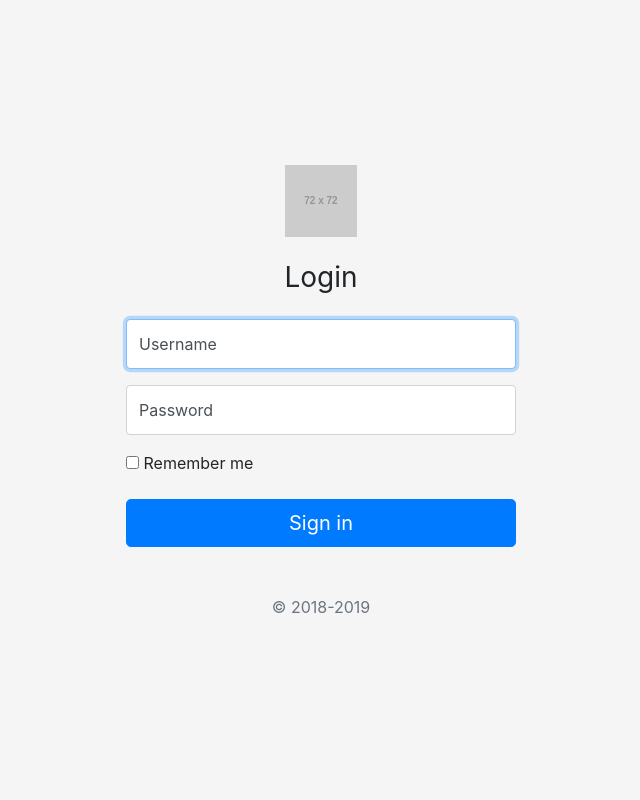
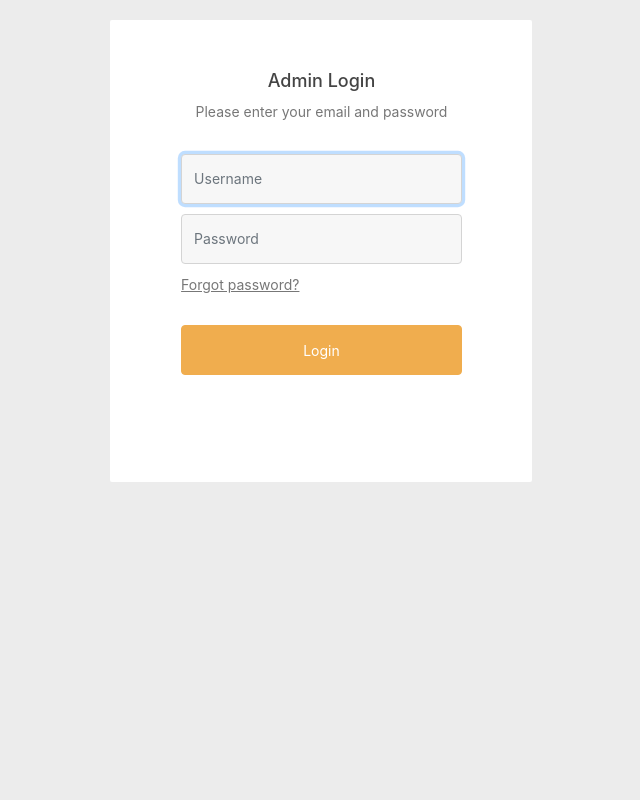
Before and after one commit to bderstine/WebsiteMixer-App-Base, a Python web app: template websitemixer/templates/Base/login.html in a window 1280 px wide. Shown: the whole page, without its empty margins (319-959 px from the left). Run offline with Jinja, Linux system fonts and the light colour scheme; the template is opened without the code that fills it, so the values that code supplies are empty; grey boxes labelled with a size stand in for pictures from a placeholder-image service; some libraries are stand-ins or nearby versions.

Commit message:
update login page

```diff
--- a/websitemixer/plugins/Base/Base.py
+++ b/websitemixer/plugins/Base/Base.py
@@ -18,7 +18,7 @@ def home(tag):
         return redirect('/setup/step1/')
 
     if request.args.get('setup_complete'):
-        print("Reloading config!")
+        #This doesn't work, the Flask Toolbar still shows until dev server restarted :(
         current_app.config.from_pyfile('config.py')
 
     s = getSettings()
--- a/websitemixer/templates/Base/login.html
+++ b/websitemixer/templates/Base/login.html
@@ -1,132 +1,101 @@
-<!doctype html>
-<html lang="en">
+<html>
   <head>
     <meta charset="utf-8">
     <meta name="viewport" content="width=device-width, initial-scale=1, shrink-to-fit=no">
     <meta name="description" content="">
     <meta name="author" content="">
     <link rel="icon" href="/static/favicon.ico">
-
     <title>{{s.siteName}} :: {{s.siteSubheading}}</title>
 
-    <link rel="stylesheet" href="//maxcdn.bootstrapcdn.com/bootstrap/4.0.0/css/bootstrap.min.css">
+    <link href="//maxcdn.bootstrapcdn.com/bootstrap/4.1.3/css/bootstrap.min.css" rel="stylesheet" id="bootstrap-css">
+    <script src="//maxcdn.bootstrapcdn.com/bootstrap/4.1.3/js/bootstrap.min.js"></script>
+    <script src="//cdnjs.cloudflare.com/ajax/libs/jquery/3.2.1/jquery.min.js"></script>
 
     <style type="text/css">
-:root {
-  --input-padding-x: .75rem;
-  --input-padding-y: .75rem;
+body#LoginForm{ background: #ececec; padding:10px;}
+
+.panel h2{ color:#444444; font-size:18px; margin:0 0 8px 0;}
+.panel p { color:#777777; font-size:14px; margin-bottom:30px; line-height:24px;}
+.login-form .form-control {
+  background: #f7f7f7 none repeat scroll 0 0;
+  border: 1px solid #d4d4d4;
+  border-radius: 4px;
+  font-size: 14px;
+  height: 50px;
+  line-height: 50px;
+}
+.main-div {
+  background: #ffffff none repeat scroll 0 0;
+  border-radius: 2px;
+  margin: 10px auto 30px;
+  max-width: 38%;
+  padding: 50px 70px 70px 71px;
 }
 
-html,
-body {
-  height: 100%;
+.login-form .form-group {
+  margin-bottom:10px;
 }
-
-body {
-  display: -ms-flexbox;
-  display: -webkit-box;
-  display: flex;
-  -ms-flex-align: center;
-  -ms-flex-pack: center;
-  -webkit-box-align: center;
-  align-items: center;
-  -webkit-box-pack: center;
-  justify-content: center;
-  padding-top: 40px;
-  padding-bottom: 40px;
-  background-color: #f5f5f5;
+.login-form{ text-align:center;}
+.forgot a {
+  color: #777777;
+  font-size: 14px;
+  text-decoration: underline;
 }
-
-.form-signin {
+.login-form  .btn.btn-primary {
+  background: #f0ad4e none repeat scroll 0 0;
+  border-color: #f0ad4e;
+  color: #ffffff;
+  font-size: 14px;
   width: 100%;
-  max-width: 420px;
-  padding: 15px;
-  margin: 0 auto;
+  height: 50px;
+  line-height: 50px;
+  padding: 0;
 }
-
-.form-label-group {
-  position: relative;
-  margin-bottom: 1rem;
+.forgot {
+  text-align: left; margin-bottom:30px;
 }
-
-.form-label-group > input,
-.form-label-group > label {
-  padding: var(--input-padding-y) var(--input-padding-x);
+.botto-text {
+  color: #ffffff;
+  font-size: 14px;
+  margin: auto;
 }
-
-.form-label-group > label {
-  position: absolute;
-  top: 0;
-  left: 0;
-  display: block;
-  width: 100%;
-  margin-bottom: 0; /* Override default `<label>` margin */
-  line-height: 1.5;
-  color: #495057;
-  border: 1px solid transparent;
-  border-radius: .25rem;
-  transition: all .1s ease-in-out;
+.login-form .btn.btn-primary.reset {
+  background: #ff9900 none repeat scroll 0 0;
 }
-
-.form-label-group input::-webkit-input-placeholder {
-  color: transparent;
-}
-
-.form-label-group input:-ms-input-placeholder {
-  color: transparent;
-}
-
-.form-label-group input::-ms-input-placeholder {
-  color: transparent;
-}
-
-.form-label-group input::-moz-placeholder {
-  color: transparent;
-}
-
-.form-label-group input::placeholder {
-  color: transparent;
-}
-
-.form-label-group input:not(:placeholder-shown) {
-  padding-top: calc(var(--input-padding-y) + var(--input-padding-y) * (2 / 3));
-  padding-bottom: calc(var(--input-padding-y) / 3);
-}
-
-.form-label-group input:not(:placeholder-shown) ~ label {
-  padding-top: calc(var(--input-padding-y) / 3);
-  padding-bottom: calc(var(--input-padding-y) / 3);
-  font-size: 12px;
-  color: #777;
-}
+.back { text-align: left; margin-top:10px;}
+.back a {color: #444444; font-size: 13px;text-decoration: none;}
 
     </style>
   </head>
 
-  <body>
-    <form class="form-signin" method="post" action="">
-      <div class="text-center mb-4">
-        <img class="mb-4" src="http://placehold.it/72x72" alt="" width="72" height="72">
-        <h1 class="h3 mb-3 font-weight-normal">{{s.siteName}} Login</h1>
+  <body id="LoginForm">
+    <div class="container">
+      <div class="login-form">
+        <div class="main-div">
+
+	  <div class="panel">
+            <h2>Admin Login</h2>
+            <p>Please enter your email and password</p>
+          </div>
+
+          <form id="Login" method="post" action="">
+          <div class="form-group">
+            <input type="text" name="username" class="form-control" id="inputEmail" placeholder="Username" required autofocus>
+          </div>
+          <div class="form-group">
+            <input type="password" name="password" class="form-control" id="inputPassword" placeholder="Password" required>
+          </div>
+          <div class="forgot">
+            <a href="/forgot-password/">Forgot password?</a>
+          </div>
+          <button type="submit" class="btn btn-primary">Login</button>
+          </form>
+
+          <p class="botto-text">&copy; 2019-2020</p>
+
+        </div>
       </div>
+    </div>
 
-      <div class="form-label-group">
-        <input type="text" name="username" id="inputUsername" class="form-control" placeholder="Username" required autofocus>
-        <label for="inputUsername">Username</label>
-      </div>
-
-      <div class="form-label-group">
-        <input type="password" name="password" id="inputPassword" class="form-control" placeholder="Password" required>
-        <label for="inputPassword">Password</label>
-      </div>
-
-      <div class="checkbox mb-3">
-        <label>
-          <input type="checkbox" value="remember-me"> Remember me
-        </label>
-      </div>
-      <button class="btn btn-lg btn-primary btn-block" type="submit">Sign in</button>
-      <p class="mt-5 mb-3 text-muted text-center">&copy; 2018-2019 {{s.siteName}}</p>
-    </form>
   </body>
 </html>
```
Also changed, not shown: instance/config.py (+10 -4 lines).
